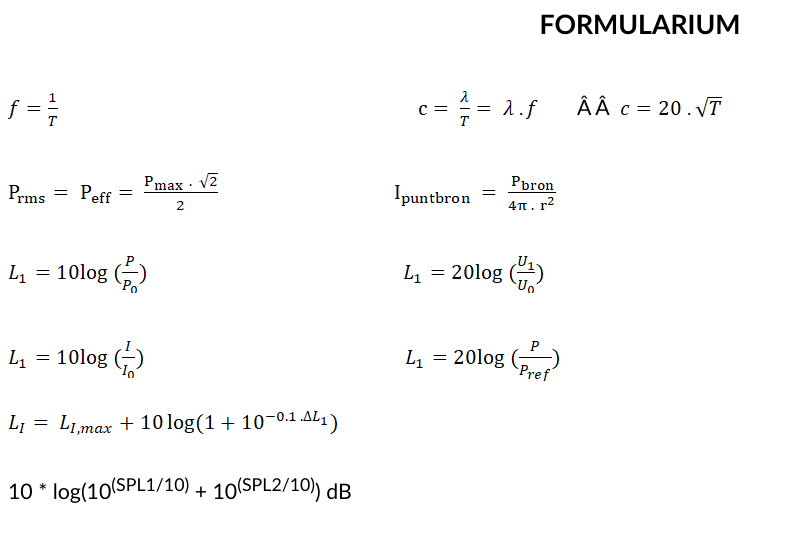
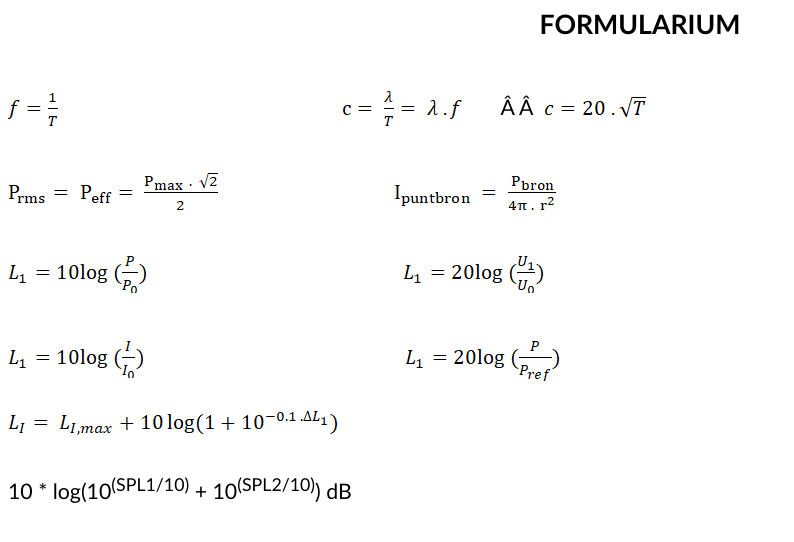
Before and after one commit to krisra/formulariumavmtech, a plain HTML site: page index.html in a window 1280 px wide. Shown: the whole page, without its empty margins (0-794 px from the left). Drawn offline with Linux system fonts and the light colour scheme.

Commit message:
Update index.html

```diff
--- a/index.html
+++ b/index.html
@@ -823,7 +823,7 @@ mso-ansi-language:NL;mso-fareast-language:EN-US;mso-bidi-language:AR-SA'><!--[if
 </v:shape><![endif]--><![if !vml]><img width=50 height=36
 src="src/image002.png" v:shapes="_x0000_i1025"><![endif]></span><![endif]><span
 lang=EN-GB style='font-size:16.0pt;mso-fareast-font-family:"Times New Roman";
-mso-fareast-theme-font:minor-fareast;mso-ansi-language:EN-GB'>&nbsp;&nbsp;&nbsp;&nbsp;&nbsp;&nbsp;&nbsp;&nbsp;&nbsp;&nbsp;&nbsp;&nbsp;&nbsp;&nbsp;&nbsp;&nbsp;&nbsp;&nbsp;&nbsp;&nbsp;&nbsp;&nbsp;&nbsp;&nbsp;&nbsp;&nbsp;&nbsp;&nbsp;&nbsp;&nbsp;&nbsp;&nbsp;&nbsp;&nbsp;&nbsp;&nbsp;&nbsp;&nbsp;&nbsp;&nbsp;&nbsp;&nbsp;&nbsp;&nbsp;&nbsp;&nbsp;&nbsp;&nbsp;&nbsp;&nbsp;&nbsp;&nbsp;&nbsp;&nbsp;&nbsp;&nbsp;&nbsp;&nbsp;&nbsp;&nbsp;&nbsp;&nbsp;&nbsp;&nbsp;&nbsp;&nbsp;</span></span><!--[if gte msEquation 12]><m:oMath><span
+mso-fareast-theme-font:minor-fareast;mso-ansi-language:EN-GB'>&nbsp;&nbsp;&nbsp;&nbsp;&nbsp;&nbsp;&nbsp;&nbsp;&nbsp;&nbsp;&nbsp;&nbsp;&nbsp;&nbsp;&nbsp;&nbsp;&nbsp;&nbsp;&nbsp;&nbsp;&nbsp;&nbsp;&nbsp;&nbsp;&nbsp;&nbsp;&nbsp;&nbsp;&nbsp;&nbsp;&nbsp;&nbsp;&nbsp;&nbsp;&nbsp;&nbsp;&nbsp;&nbsp;&nbsp;&nbsp;&nbsp;&nbsp;&nbsp;&nbsp;&nbsp;&nbsp;&nbsp;&nbsp;&nbsp;&nbsp;&nbsp;&nbsp;</span></span><!--[if gte msEquation 12]><m:oMath><span
  lang=EN-GB style='font-size:16.0pt;font-family:"Cambria Math",serif;
  mso-fareast-font-family:"Times New Roman";mso-fareast-theme-font:minor-fareast;
  mso-ansi-language:EN-GB'><m:r><m:rPr><m:scr m:val="roman"/><m:sty m:val="p"/></m:rPr>c=
```
